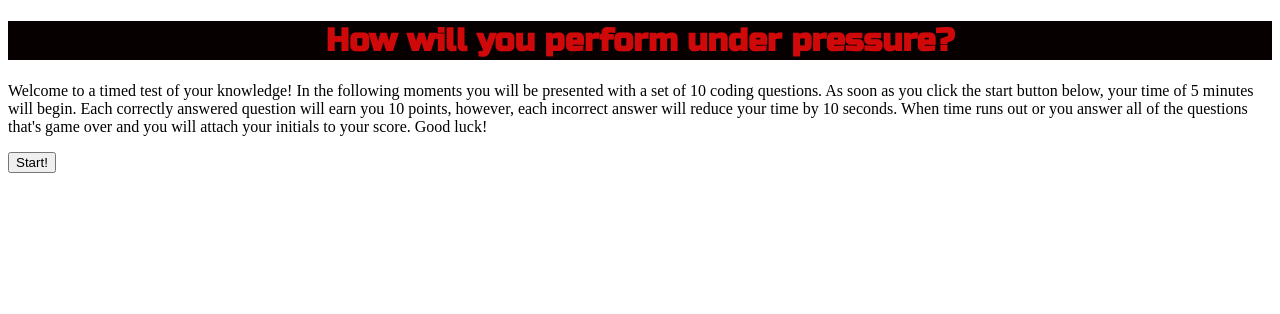
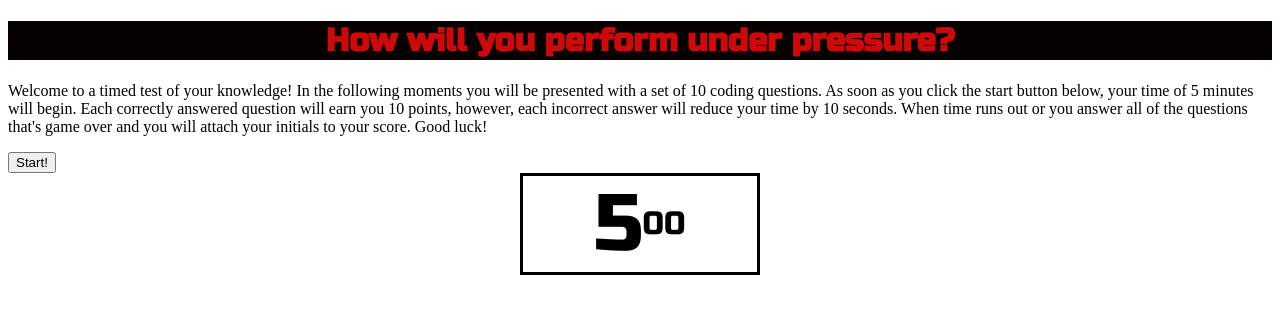
Before and after one commit to JJessee1371/timed-coding-quiz, a plain HTML site: page index.html in a window 1280 px wide. Drawn offline with Linux system fonts and the light colour scheme.

Commit message:
Altered pseudo code to be more specific and created a timer for the page.

```diff
--- a/index.html
+++ b/index.html
@@ -24,6 +24,12 @@
         <!-- Start button -->
         <button id="begin">Start!</button>
 
+        <!-- Timer -->
+        <section class="timer">
+            <div id="minutes">5</div>
+            <div id="seconds">00</div>
+        </section>
+
 
 
     <!-- Personal JavaScript page -->
--- a/scripts/styles.css
+++ b/scripts/styles.css
@@ -1,3 +1,7 @@
+* {
+    box-sizing: border-box;
+}
+
 h1 {
     font-family: 'Russo One', sans-serif;
     text-align: center;
@@ -5,3 +9,22 @@ h1 {
     background-color: #070000;
     font-family: 'Russo One', sans-serif;
 }
+
+.timer {
+    display: flex;
+    justify-content: center;
+    align-items: center;
+    border: 3px solid black;
+    text-align: center;
+    font-family: 'Russo One', sans-serif;
+    width: 15em;
+    margin: auto;
+}
+
+#minutes {
+    font-size: 5em;
+}
+
+#seconds {
+    font-size: 2em;
+}
```
Also changed, not shown: 1 other file.
